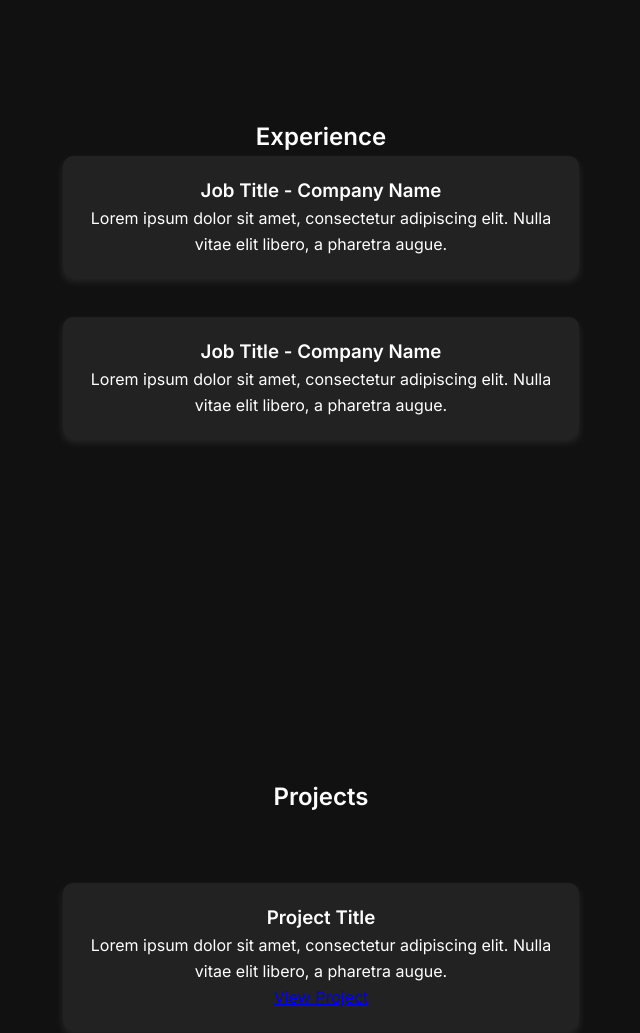
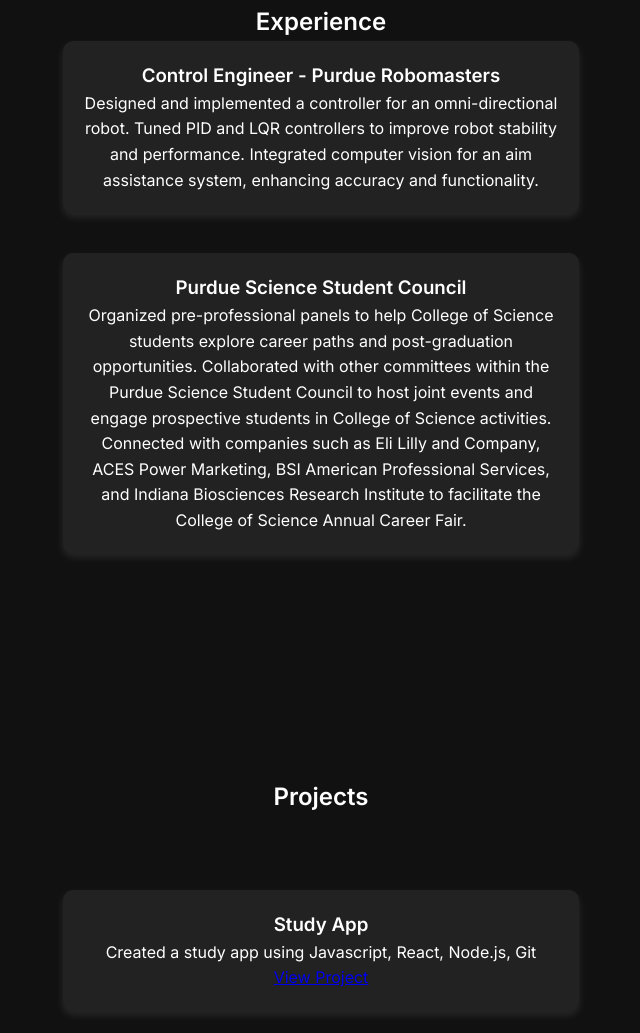
Before and after one commit to chenyang4278/chenyang4278.github.io, a plain HTML site: page index.html in a window 1280 px wide. Shown: the part 1722-2755 px from the top of the page, without its empty margins (319-959 px from the left). Drawn offline with Linux system fonts and the light colour scheme.

Commit message:
Update index.html

```diff
--- a/index.html
+++ b/index.html
@@ -3,7 +3,7 @@
 <head>
     <meta charset="UTF-8">
     <meta name="viewport" content="width=device-width, initial-scale=1.0">
-    <title>Lorem Ipsum - Portfolio</title>
+    <title>Chen Yang - Portfolio</title>
     <link href="https://fonts.googleapis.com/css2?family=Inter:wght@300;400;600&display=swap" rel="stylesheet">
     <style>
         * {
@@ -110,20 +110,24 @@
         <h2>Experience</h2>
         <div class="timeline">
             <div class="job">
-                <h3>Job Title - Company Name</h3>
-                <p>Lorem ipsum dolor sit amet, consectetur adipiscing elit. Nulla vitae elit libero, a pharetra augue.</p>
+                <h3>Control Engineer - Purdue Robomasters</h3>
+                <p>Designed and implemented a controller for an omni-directional robot.
+Tuned PID and LQR controllers to improve robot stability and performance.
+Integrated computer vision for an aim assistance system, enhancing accuracy and functionality.</p>
             </div>
             <div class="job">
-                <h3>Job Title - Company Name</h3>
-                <p>Lorem ipsum dolor sit amet, consectetur adipiscing elit. Nulla vitae elit libero, a pharetra augue.</p>
+                <h3>Purdue Science Student Council</h3>
+                <p>Organized pre-professional panels to help College of Science students explore career paths and post-graduation opportunities.
+Collaborated with other committees within the Purdue Science Student Council to host joint events and engage prospective students in College of Science activities.
+Connected with companies such as Eli Lilly and Company, ACES Power Marketing, BSI American Professional Services, and Indiana Biosciences Research Institute to facilitate the College of Science Annual Career Fair.</p>
             </div>
         </div>
     </section>
     <section id="projects" class="section projects">
         <h2>Projects</h2>
         <div class="project-card">
-            <h3>Project Title</h3>
-            <p>Lorem ipsum dolor sit amet, consectetur adipiscing elit. Nulla vitae elit libero, a pharetra augue.</p>
+            <h3>Study App</h3>
+            <p>Created a study app using Javascript, React, Node.js, Git</p>
             <a href="#">View Project</a>
         </div>
         <div class="project-card">
```
